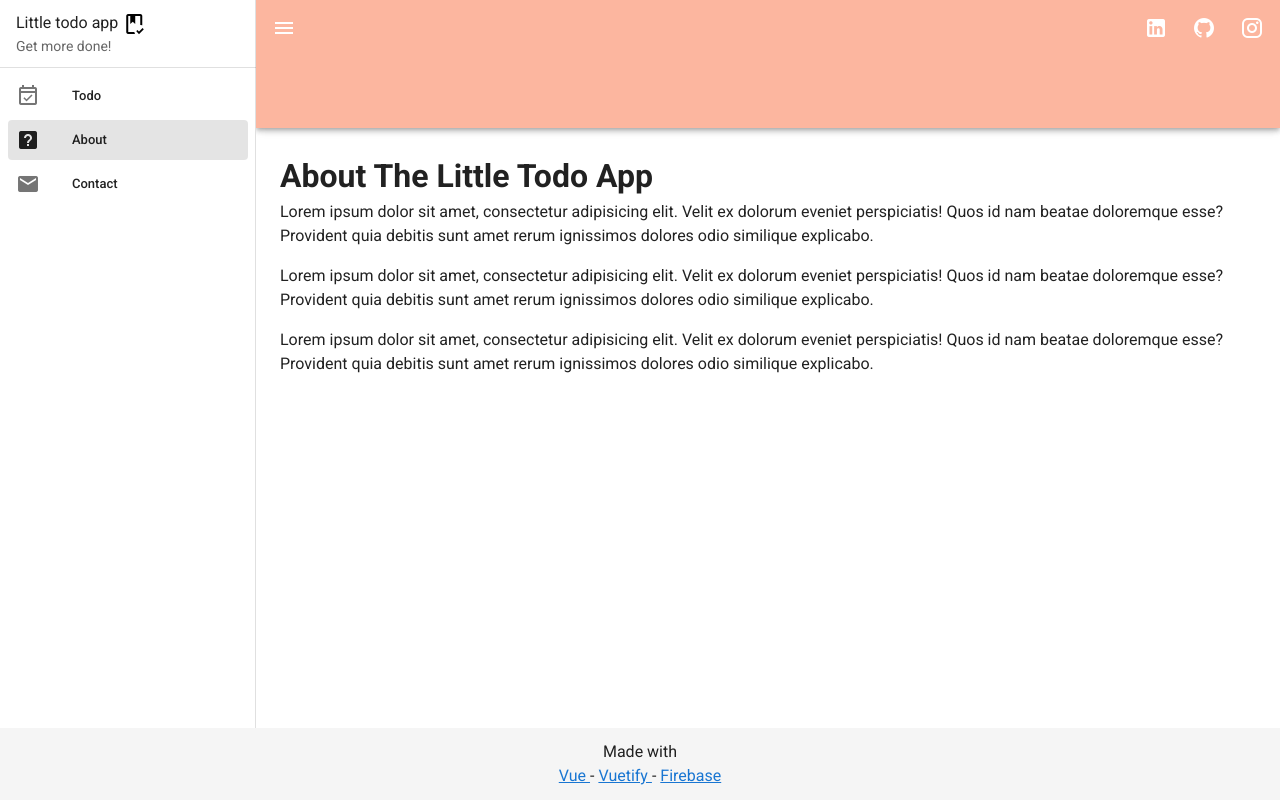
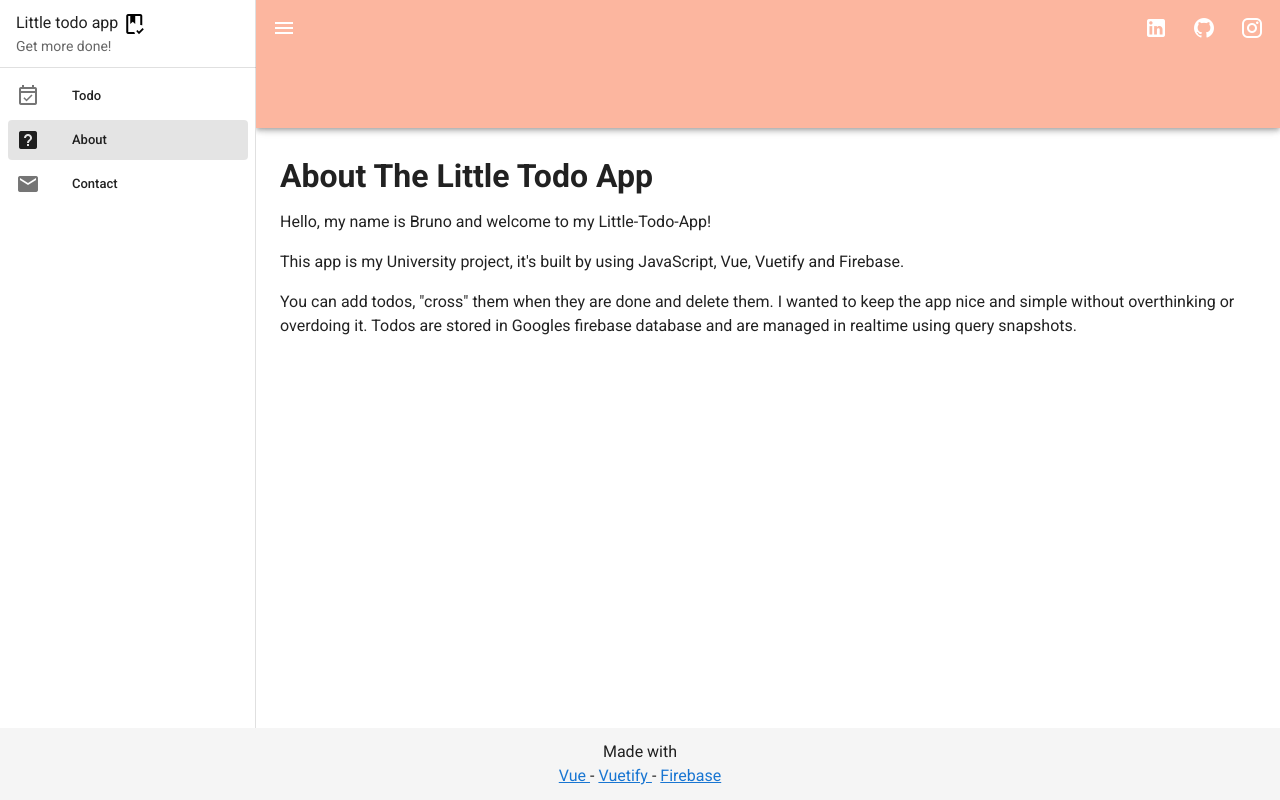
Before and after one commit to bgrobelsek/little-todo-app, a Vue app: page /#/about in a window 1280 px wide. Built offline with nearby package versions, Linux system fonts and the light colour scheme; no server answers; sample sign-in values are in the browser's storage.

Commit message:
About edit

```diff
--- a/src/views/About.vue
+++ b/src/views/About.vue
@@ -2,31 +2,20 @@
   <div class="about pa-6">
     <h1>About The Little Todo App</h1>
     <p>
-      Lorem ipsum dolor sit amet,
-      consectetur adipisicing elit.
-      Velit ex dolorum eveniet perspiciatis!
-      Quos id nam beatae doloremque esse?
-      Provident quia debitis sunt amet rerum
-      ignissimos dolores odio
-      similique explicabo.
+      Hello, my name is Bruno and welcome to my
+      Little-Todo-App!
     </p>
     <p>
-      Lorem ipsum dolor sit amet,
-      consectetur adipisicing elit.
-      Velit ex dolorum eveniet perspiciatis!
-      Quos id nam beatae doloremque esse?
-      Provident quia debitis sunt amet rerum
-      ignissimos dolores odio
-      similique explicabo.
+      This app is my University project,
+      it's built by using JavaScript, Vue, Vuetify
+      and Firebase.
     </p>
     <p>
-      Lorem ipsum dolor sit amet,
-      consectetur adipisicing elit.
-      Velit ex dolorum eveniet perspiciatis!
-      Quos id nam beatae doloremque esse?
-      Provident quia debitis sunt amet rerum
-      ignissimos dolores odio
-      similique explicabo.
+      You can add todos, "cross" them when they are done
+      and delete them. I wanted to keep the app nice and
+      simple without overthinking or overdoing it. Todos
+      are stored in Googles firebase database and are
+      managed in realtime using query snapshots.
     </p>
 
     <!-- footer -->
@@ -54,3 +43,9 @@
 
   </div>
 </template>
+
+<style>
+h1 {
+  padding-bottom: 10px;
+}
+</style>
```
